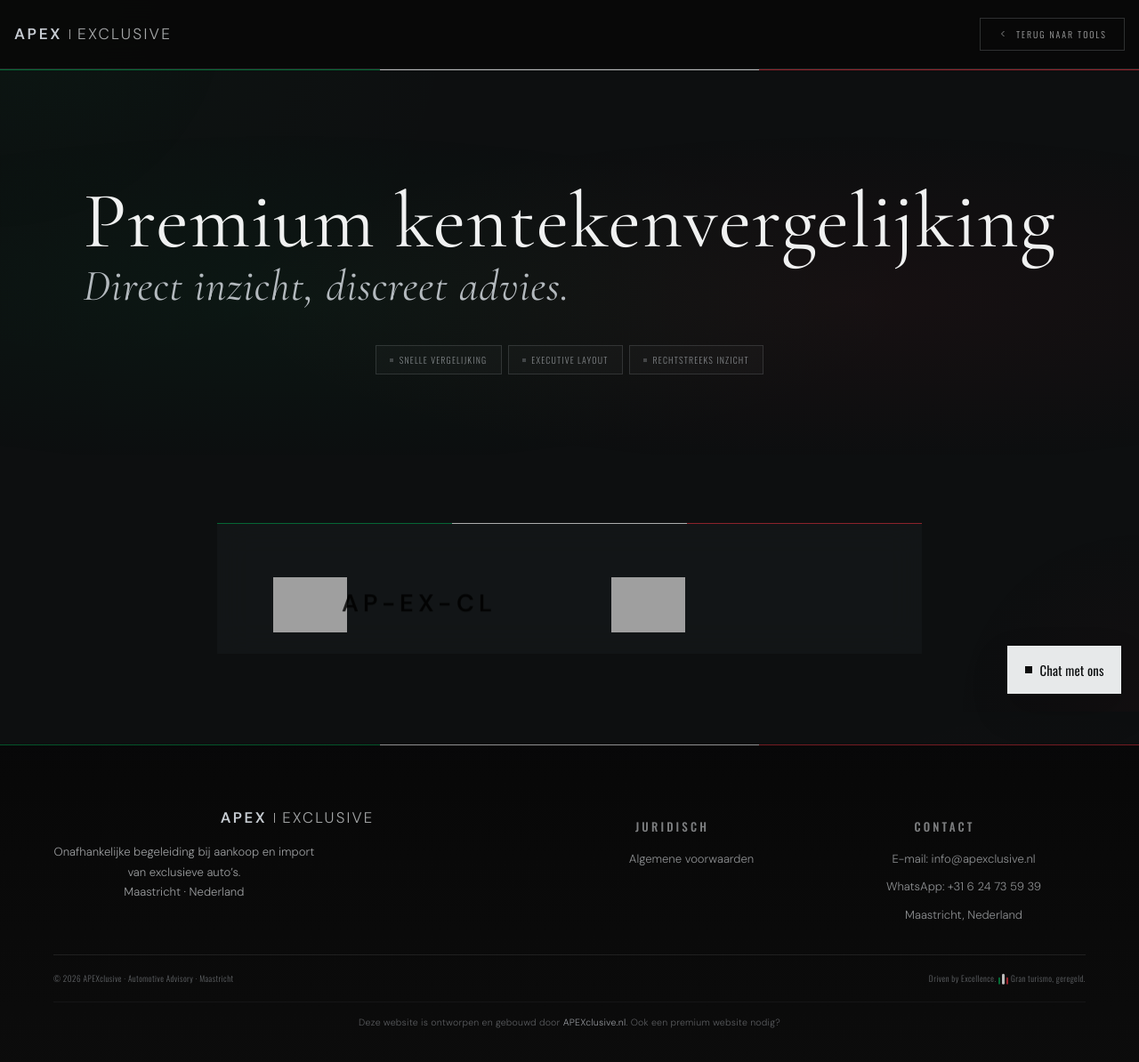
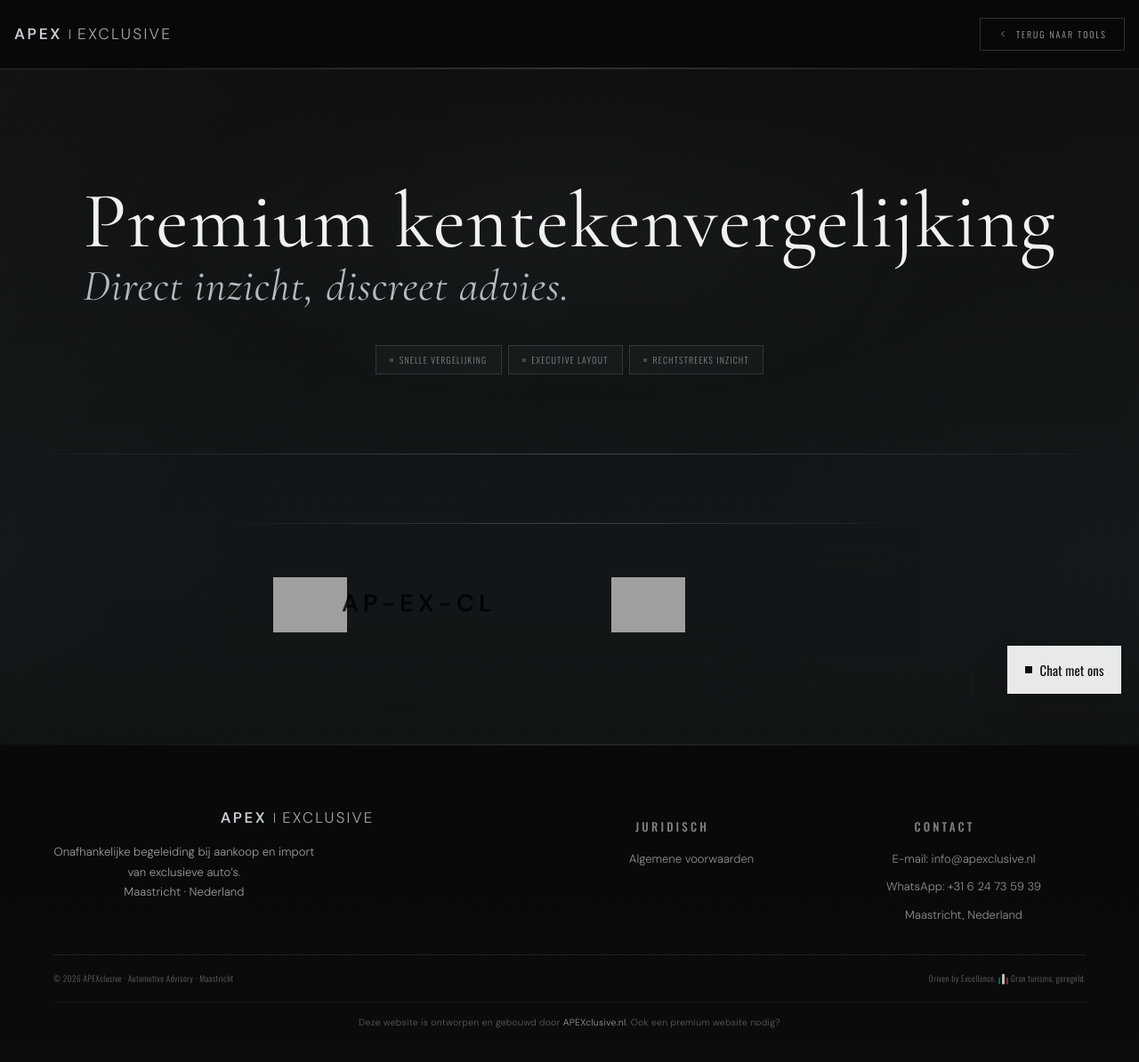
Before and after one commit to apexclusive/vergelijk, a plain HTML site: page index.html in a window 1280 px wide. Shown: the whole page at 89% size. Drawn offline with nearby package versions, Linux system fonts and the light colour scheme; grey boxes are pictures that could not be loaded.

Commit message:
Match tool chrome to homepage

```diff
--- a/apex-tool-theme.css
+++ b/apex-tool-theme.css
@@ -21,6 +21,7 @@
 .ey-tri,.ey-tri-r{display:none!important;width:0!important;height:0!important}
 .ey{gap:0!important}
 header{background:rgba(8,8,8,.9)!important;border-bottom:1px solid rgba(198,203,209,.16)!important;backdrop-filter:blur(22px)!important;-webkit-backdrop-filter:blur(22px)!important}
+header::after{content:'';position:absolute;left:12%;right:12%;bottom:0;height:1px;background:var(--apex-tricolore);opacity:.7;pointer-events:none}
 .brand{font-family:var(--apex-logo)!important;font-size:1.08rem!important;letter-spacing:.08em!important}
 .brand-apex{letter-spacing:.15em!important;color:var(--apex-silver)!important}
 .brand-excl{letter-spacing:.13em!important;color:rgba(215,218,220,.76)!important}
@@ -29,7 +30,7 @@
 .back-btn{border-color:rgba(198,203,209,.2)!important;color:rgba(236,236,236,.72)!important}
 .back-btn:hover{border-color:var(--apex-silver)!important;color:#fff!important}
 .page-hero{padding:clamp(5.5rem,10vw,8rem) var(--pd) clamp(3.5rem,7vw,6rem)!important;border-bottom:0!important;text-align:left!important}
-.page-hero::after{height:1px!important;background:var(--apex-tricolore)!important;opacity:.7!important}
+.page-hero::after{top:auto!important;bottom:0!important;height:1px!important;background:var(--apex-tricolore)!important;opacity:.7!important}
 .page-hero::before{background:radial-gradient(ellipse at 25% 60%,rgba(0,146,70,.06),transparent 52%),radial-gradient(ellipse at 75% 60%,rgba(206,43,55,.05),transparent 52%)!important}
 .page-hero-inner{max-width:1160px!important;margin:0 auto!important}
 .page-hero h1{font-size:clamp(3rem,7vw,5.8rem)!important;line-height:.95!important;letter-spacing:.01em!important}
@@ -55,7 +56,8 @@
 .betalen-header{background:rgba(198,203,209,.035)!important}
 .betalen-icon{border-radius:0!important;background:var(--apex-silver)!important;color:var(--apex-ink)!important}
 footer{background:linear-gradient(180deg,rgba(8,8,8,.94),rgba(12,12,12,.98))!important;border-top-color:rgba(198,203,209,.16)!important}
-footer::before{background:var(--apex-tricolore)!important;opacity:.55!important}
+footer{position:relative}
+footer::before{content:'';position:absolute;top:0;left:0;right:0;height:1px;background:var(--apex-tricolore)!important;opacity:.55!important;pointer-events:none}
 footer .ft-tri span:nth-child(1){background:var(--apex-green)!important}footer .ft-tri span:nth-child(3){background:var(--apex-red)!important}
 .fg{max-width:1160px;margin:0 auto;padding:2.75rem 0 2rem;display:grid;grid-template-columns:2fr 1fr 1fr;gap:2rem}
 .fg .brand{font-size:1.05rem!important}.fg>div>p{font-size:.82rem;margin-top:.8rem;max-width:33ch;color:#9b9d9f;line-height:1.72}
@@ -66,5 +68,12 @@
 .fb .tric{position:relative;display:inline-block;width:3px;height:12px;background:#fff;border-radius:999px;vertical-align:middle;margin:0 .42rem;opacity:.72;transform:translateY(-.04em)}.fb .tric::before,.fb .tric::after{content:'';position:absolute;bottom:0;width:2px;height:8px;border-radius:999px}.fb .tric::before{right:100%;margin-right:2px;background:var(--apex-green)}.fb .tric::after{left:100%;margin-left:2px;background:var(--apex-red)}
 .apex-bubble{border-radius:0!important;background:rgba(241,243,244,.96)!important;color:var(--apex-ink)!important}
 .apex-chat-win{border-radius:0!important;border-color:rgba(198,203,209,.18)!important}
+body{background:linear-gradient(180deg,#0d0f10 0%,#141719 52%,#0d0f10 100%)!important}
+body::before,body::after{background:linear-gradient(115deg,rgba(255,255,255,.018),transparent 38%,rgba(255,255,255,.012))!important}
+header::after,footer::before,.page-hero::after,.form-card::before,.result-main::before,.betalen-wrap::before,.cta-wrap::before{background:linear-gradient(90deg,transparent,rgba(198,203,209,.16) 18%,rgba(255,255,255,.3) 50%,rgba(198,203,209,.16) 82%,transparent)!important}
+.page-hero::before{background:radial-gradient(ellipse at 50% 40%,rgba(198,203,209,.035),transparent 58%)!important}
+.tri-div{background:linear-gradient(90deg,transparent,rgba(198,203,209,.16),transparent)!important}
+footer .ft-tri{display:none!important}
+.btn:not(.gh):hover,.calc-btn:hover,.search-btn:hover{background:#f1f3f4!important;color:var(--apex-ink)!important;border-color:#f1f3f4!important}
 @media(max-width:640px){header{padding:1rem var(--pd)!important}.page-hero{padding:4.5rem var(--pd) 3rem!important}.page-hero h1{font-size:clamp(2.8rem,13vw,4.2rem)!important}.back-btn{padding:.48rem .75rem!important;font-size:.52rem!important}.form-inner{padding:1.35rem 1.1rem!important}.btn{width:100%}.fg{grid-template-columns:1fr!important}.fb{flex-direction:column;gap:.5rem}}
 @media(prefers-reduced-motion:reduce){.page-hero h1 em{animation:none!important}}
```
